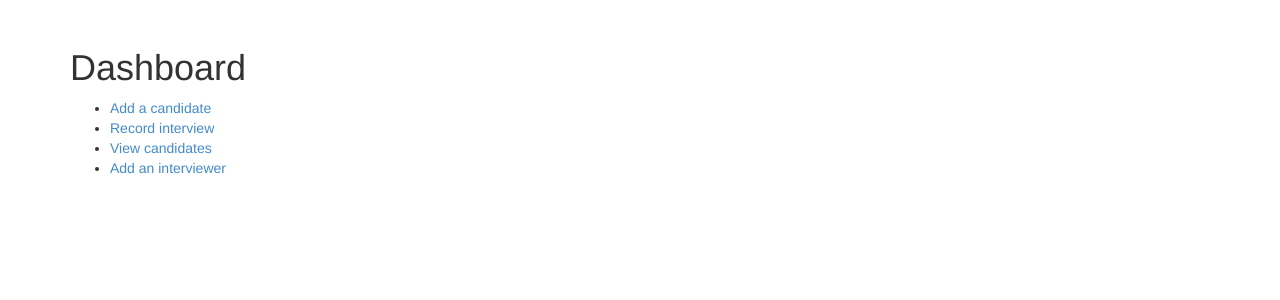
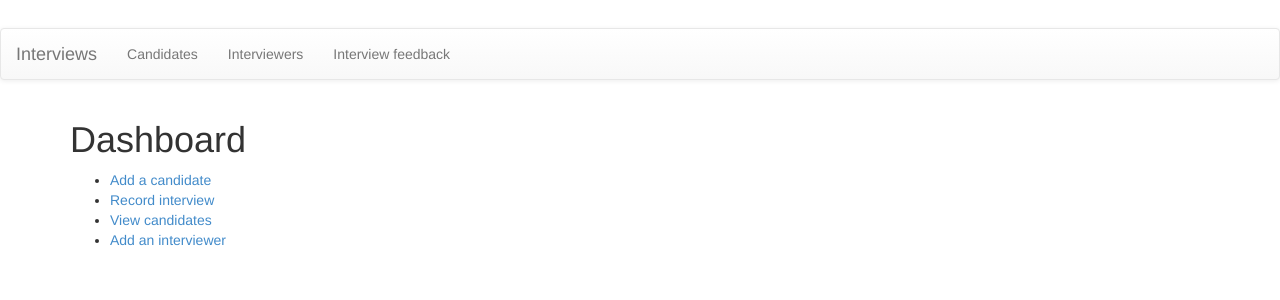
Before and after one commit to guardian/gdn-interview-data, a Python web app: template templates/dashboard.html in a window 1280 px wide. Shown: the top 300 px of the page. Run offline with Jinja, Linux system fonts and the light colour scheme; the template is opened without the code that fills it, so the values that code supplies are empty; some libraries are stand-ins or nearby versions.

Commit message:
Adds a navbar

```diff
--- a/templates/base.html
+++ b/templates/base.html
@@ -12,6 +12,22 @@
 	</head>
 
 	<body>
+		{% block navigation %}
+		<nav class="navbar navbar-default">
+			<div class="navbar-header">
+				<a class="navbar-brand" href="/dashboard">Interviews</a>
+			</div>
+
+			<div class="collapse navbar-collapse">
+				<ul class="nav navbar-nav">
+					<li><a href="/candidates">Candidates</a></li>
+					<li><a href="/interviewers">Interviewers</a></li>
+					<li><a href="/interview">Interview feedback</a></li>
+				</ul>
+			</div>
+		</nav>
+		{% endblock %}
+
 		{% block content %}
 		{% endblock %}
 	</body>
--- a/templates/index.html
+++ b/templates/index.html
@@ -1,6 +1,9 @@
 {% extends 'base.html' %}
 
 {% block title %}Guardian Interview information{% endblock %}
+
+{% block navigation %}
+{% endblock %}
 
 {% block content %}
 <div class="container">
```
